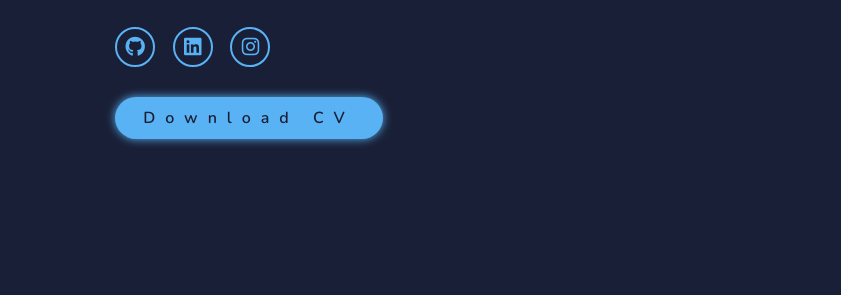
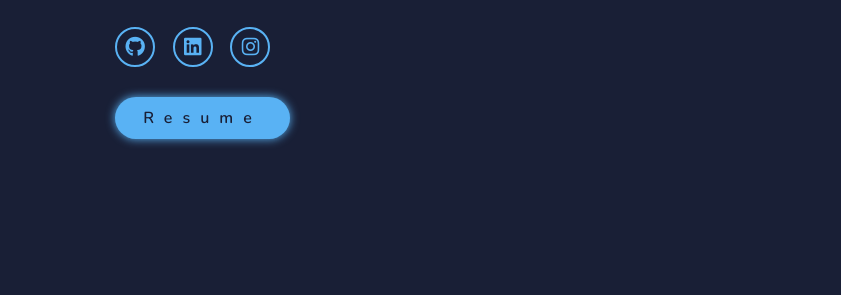
Before and after one commit to chetanupadhayay/Portfolio, a plain HTML site: page index.html in a window 1280 px wide. Shown: the part 505-800 px from the top of the page, 0-841 px from the left. Drawn offline with nearby package versions, Linux system fonts and the light colour scheme; grey boxes are pictures that could not be loaded.

Commit message:
removed download cv and added resume

```diff
--- a/index.html
+++ b/index.html
@@ -41,7 +41,7 @@
                 <a href="https://www.instagram.com/__chetanpandit__"><i class="fa-brands fa-instagram"></i></a>
                 <!-- <a href="https://www.facebook.com/"><i class="fa-brands fa-facebook"></i></a> -->
             </div>
-            <a href="#" class="btn">Download CV</a>
+            <a href="#" class="btn">Resume</a>
         </div>
 
         <div class="home-image">
```
